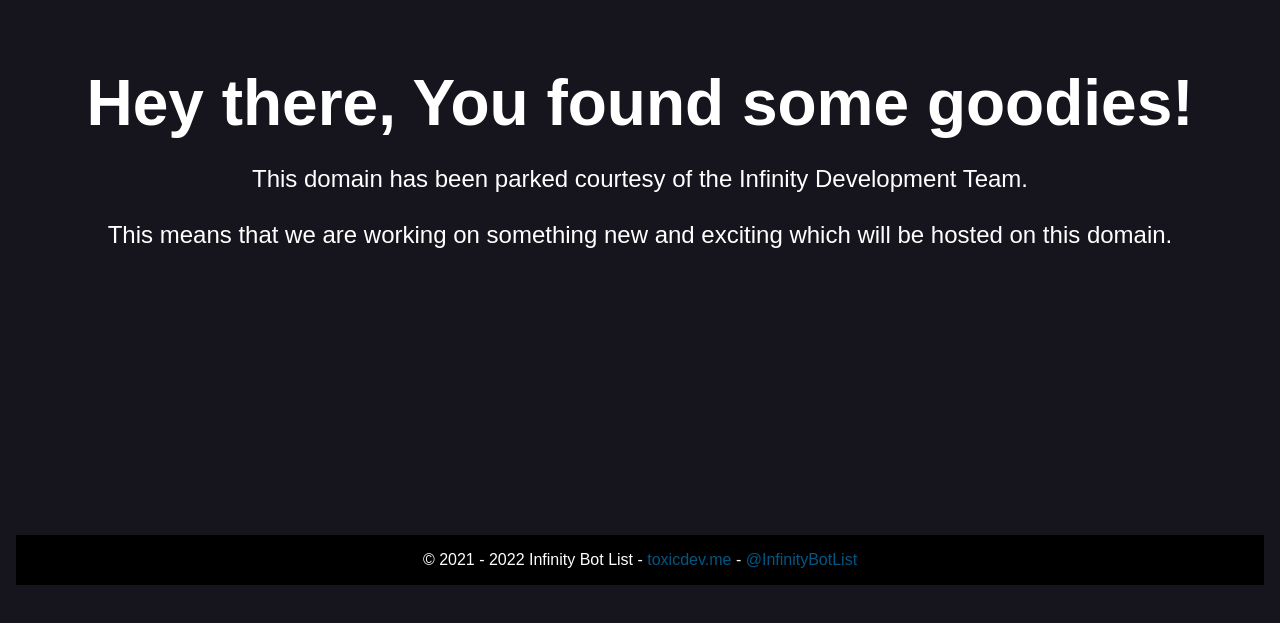
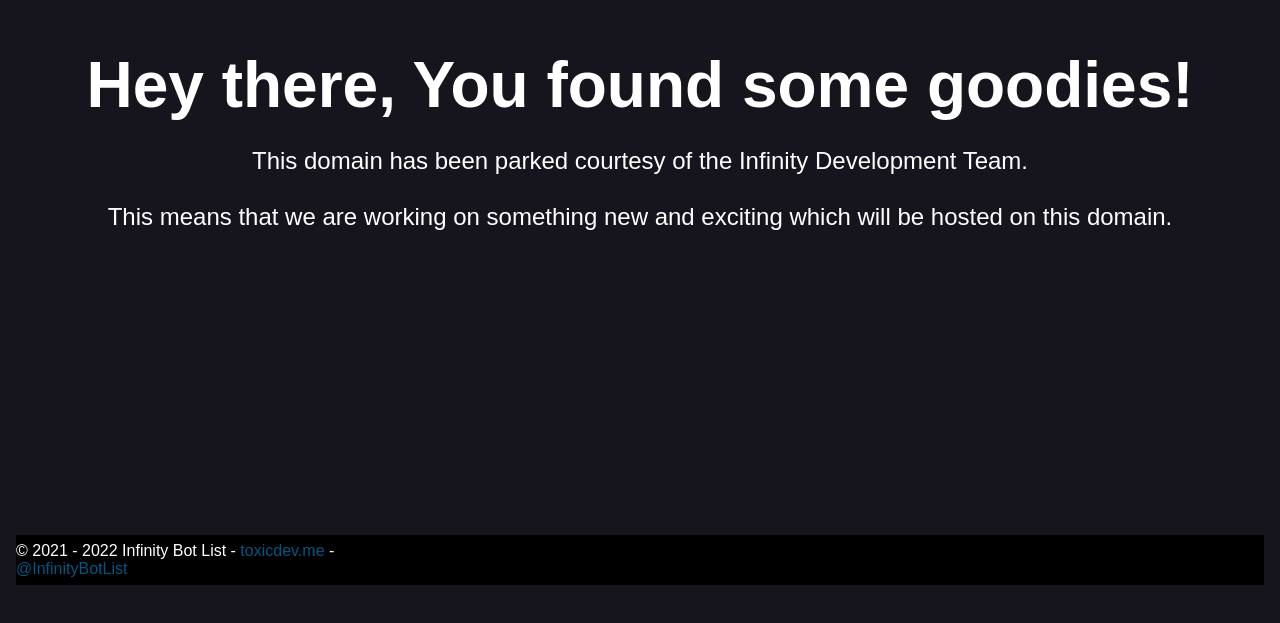
Before and after one commit to Infinity-Development/Parked-Page, a Next.js app: page / in a window 1280 px wide. Shown: the part 223-846 px from the top of the page. Before the commit the page ends 816 px from the top, so only its background shows below. Built offline with nearby package versions, Linux system fonts and the light colour scheme.

Commit message:
Update index.tsx

```diff
--- a/pages/index.tsx
+++ b/pages/index.tsx
@@ -20,6 +20,8 @@
         </Description>
       </Main>
 
+      <br /><br />
+
       <Footer>
         <FooterText>
          © 2021 - 2022 Infinity Bot List  -{" "}
@@ -28,6 +30,14 @@
             @InfinityBotList
           </Twitter>
         </FooterText>
+        <svg viewBox="0 0 120 28">
+         <defs>
+             <path id="wave" d="M 0,10 C 30,10 30,15 60,15 90,15 90,10 120,10 150,10 150,15 180,15 210,15 210,10 240,10 v 28 h -240 z" />
+          </defs>
+           <use id="wave3" class="wave" xlink:href="#wave" x="0" y="-2" ></use>
+           <use id="wave2" class="wave" xlink:href="#wave" x="0" y="0" ></use>
+          <use id="wave1" class="wave" xlink:href="#wave" x="0" y="1" />
+        </svg>
       </Footer>
     </Container>
   );
```
